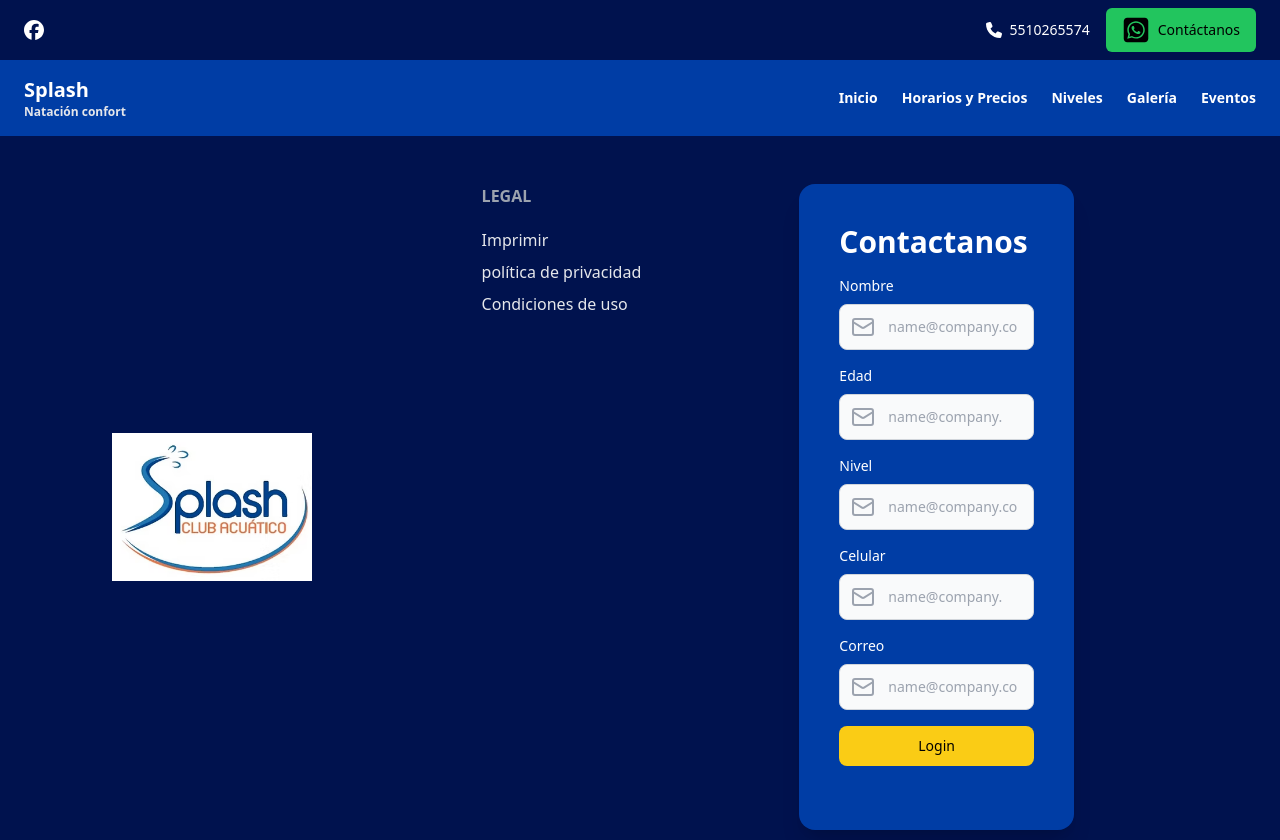
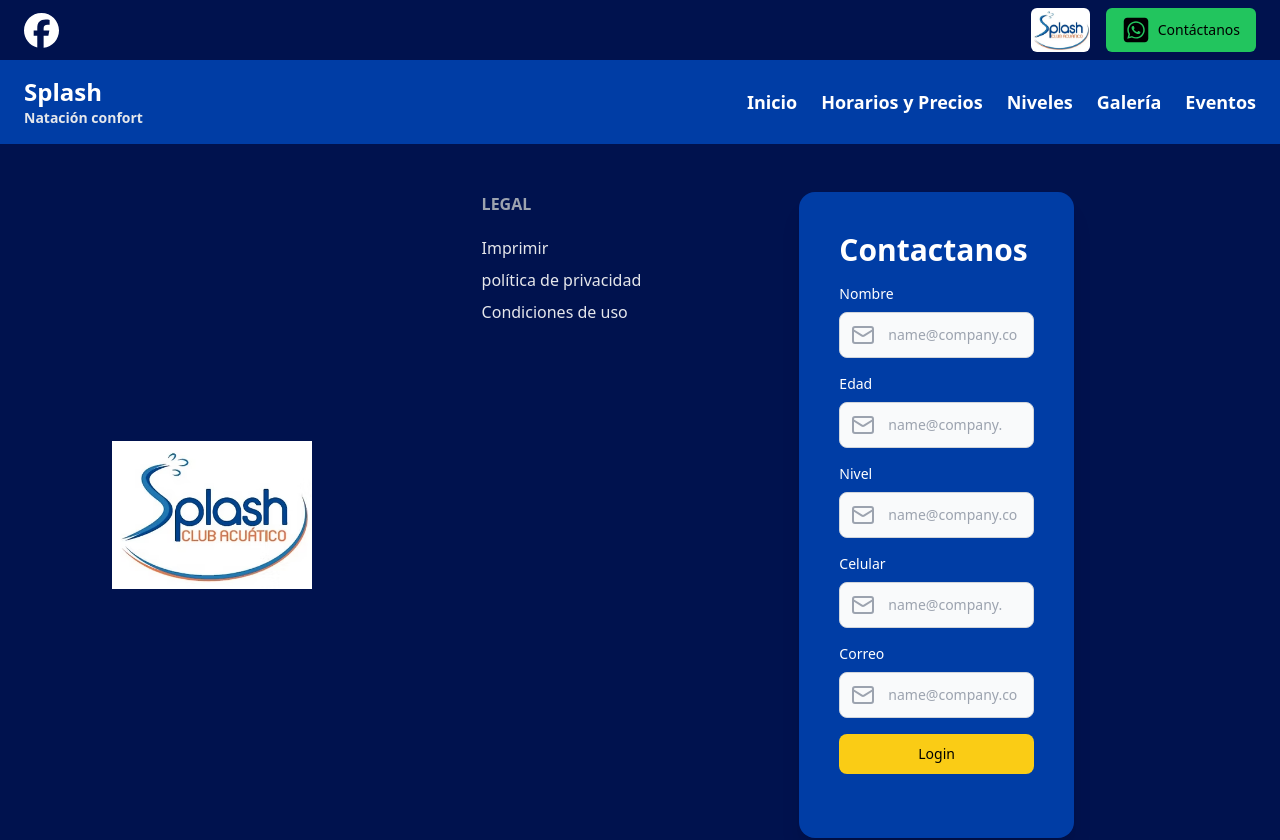
Before and after one commit to JohannHG/ProyectoIntermedio, a React (Create React App) app in the folder splash_front/: page / in a window 1280 px wide. Shown: the top 840 px of the page. Built offline with nearby package versions, Linux system fonts and the light colour scheme.

Commit message:
Boton de wattsaap

```diff
--- a/splash_front/src/components/NavBar.jsx
+++ b/splash_front/src/components/NavBar.jsx
@@ -1,5 +1,6 @@
 import React, { useState } from 'react'
 import { FaSquareWhatsapp, FaFacebook, FaPhone, FaEnvelope, FaCircleXmark, FaBars } from 'react-icons/fa6'
+import splashLogo from "../img/splash.jpg";
 
 const NavBar = () => {
 
@@ -13,17 +14,16 @@ const NavBar = () => {
                 <div className="hidden md:flex gap-4">
 
                     <a href="#" className="hover:text-gray-300">
-                        <FaFacebook size={20} />
+                        <FaFacebook size={35} />
                     </a>
                 </div>
 
                 <div className="flex items-center gap-4">
-                    <div className="hidden md:flex items-center gap-2">
-                        <FaPhone size={16} />
-                        <span>5510265574</span>
-                    </div>
+
+                    <img className="rounded-md" alt="Vista previa del logotipo" src={splashLogo} width="59"></img>
+
                     <a
-                        href="#"
+                        href="https://wa.me/5215562170243?text=Hola%20quiero%20información%20acerca%20de%20las%20clases%20de%20natación."
                         className="bg-green-500 text-black px-4 py-2 flex items-center gap-2 rounded-md hover:bg-green-400"
                     >
                         <FaSquareWhatsapp size={28} />
@@ -35,16 +35,16 @@ const NavBar = () => {
             {/* Menú principal */}
             <div className="bg-[#003DA5] text-white py-4 px-6 flex justify-between items-center">
                 {/* Logo */}
-                <div className="text-xl font-bold">
+                <div className="text-2xl font-bold">
                     <span className="text-white">Splash</span>
-                    <p className="text-xs text-gray-200">Natación confort</p>
+                    <p className="text-sm text-gray-200">Natación confort</p>
                 </div>
 
                 {/* Icono de menú hamburguesa (solo en móviles) */}
                 <div className="md:hidden flex items-center gap-4">
 
                     <a href="#" className="hover:text-gray-300">
-                        <FaFacebook size={20} />
+                        <FaFacebook size={35} />
                     </a>
                     <button onClick={() => setMenuOpen(!menuOpen)}>
                         {menuOpen ? <FaCircleXmark size={24} /> : <FaBars size={24} />}
@@ -52,7 +52,7 @@ const NavBar = () => {
                 </div>
 
                 {/* Menú de navegación (oculto en móviles) */}
-                <ul className="hidden md:flex gap-6 text-sm font-semibold">
+                <ul className="hidden md:flex gap-6 text-lg font-semibold">
                     <li className="hover:text-gray-300 cursor-pointer">Inicio</li>
                     <li className="hover:text-gray-300 cursor-pointer">Horarios y Precios</li>
                     <li className="relative group">
```
